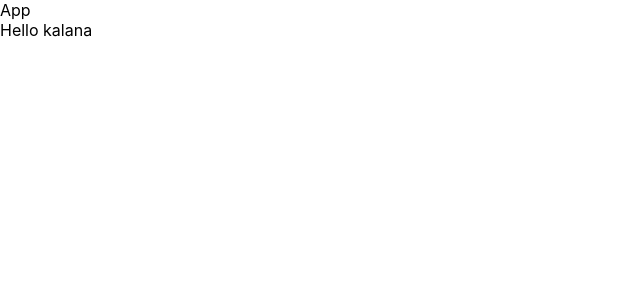
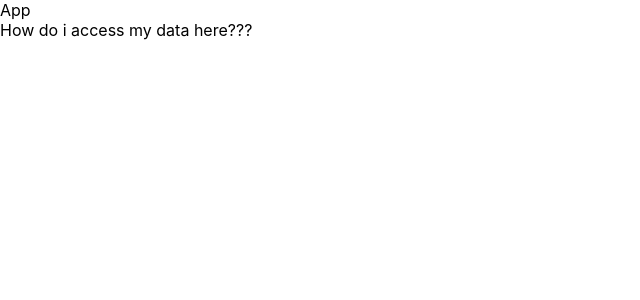
Before and after one commit to KalanaHE/TestReactContextAPI, a React (Create React App) app: page / in a window 1280 px wide. Shown: the top 300 px of the page, without its empty margins (0-640 px from the left). Built offline with nearby package versions, Linux system fonts and the light colour scheme.

Commit message:
create context and provider and wrapped the parent class with provider

```diff
--- a/src/App.js
+++ b/src/App.js
@@ -1,18 +1,20 @@
 import React, { Component } from "react";
 import Family from "./Family";
+import MyProvider from "./MyProvider";
 
-export default class App extends Component {
-  state = {
-    name: "kalana",
-    age: 24,
-    cool: true,
-  };
+//create context
+
+class App extends Component {
   render() {
     return (
       <div>
         App
-        <Family name={this.state.name} />
+        <MyProvider>
+          <Family />
+        </MyProvider>
       </div>
     );
   }
 }
+
+export default App;
--- a/src/Family.js
+++ b/src/Family.js
@@ -3,7 +3,7 @@ import Person from "./Person";
 const Family = (props) => {
   return (
     <div>
-      <Person name={props.name} />
+      <Person />
     </div>
   );
 };
--- /dev/null
+++ b/src/MyProvider.js
@@ -0,0 +1,19 @@
+import React, { Component } from "react";
+
+//create context
+const MyContext = React.createContext();
+
+//create provider
+class MyProvider extends Component {
+  state = {
+    name: "kalana",
+    age: 24,
+    cool: true,
+  };
+
+  render() {
+    return <MyContext.Provider>{this.props.children}</MyContext.Provider>;
+  }
+}
+
+export default MyProvider;
--- a/src/Person.js
+++ b/src/Person.js
@@ -2,6 +2,6 @@ import React, { Component } from "react";
 
 export default class Person extends Component {
   render() {
-    return <div> Hello {this.props.name} </div>;
+    return <div> How do i access my data here??? </div>;
   }
 }
```
